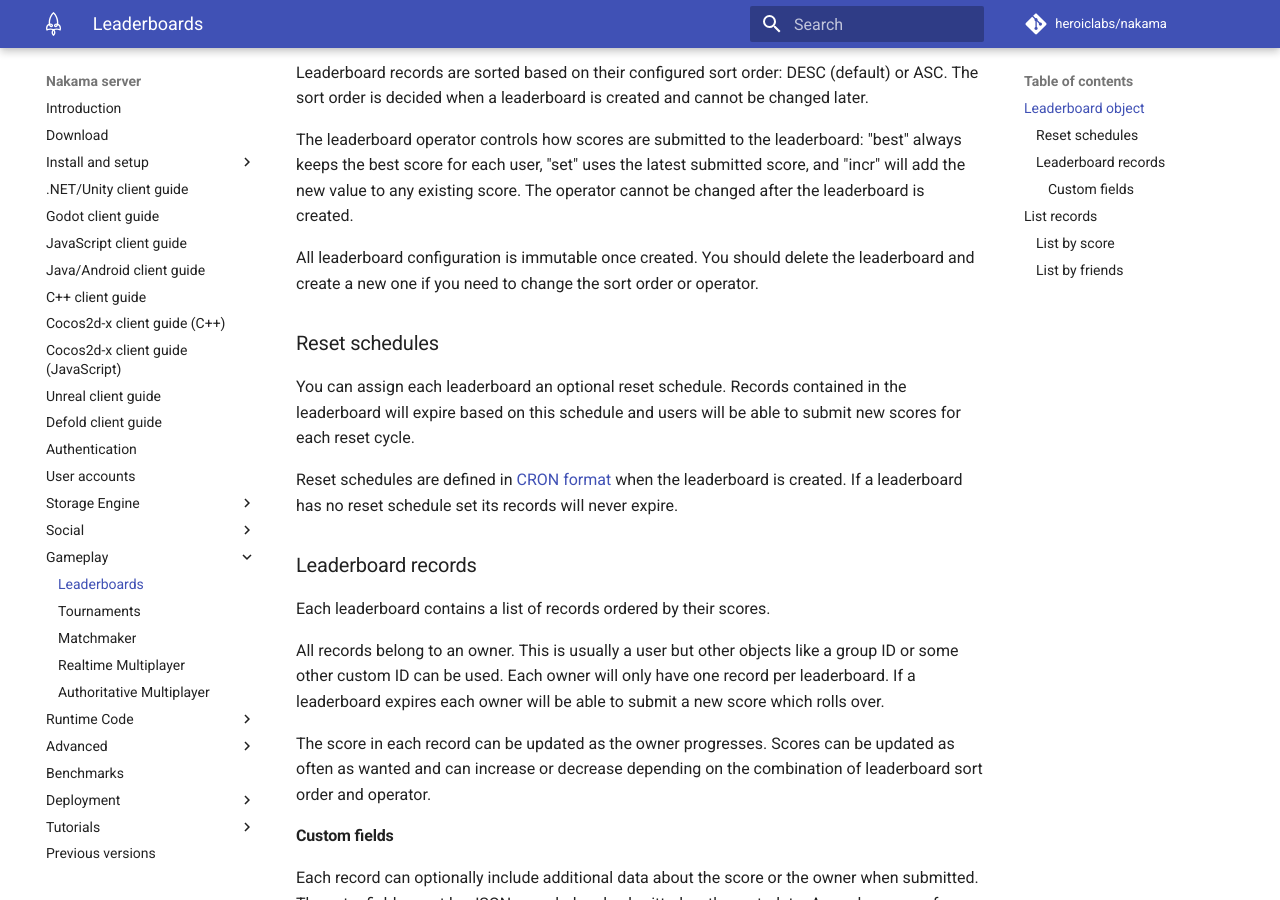
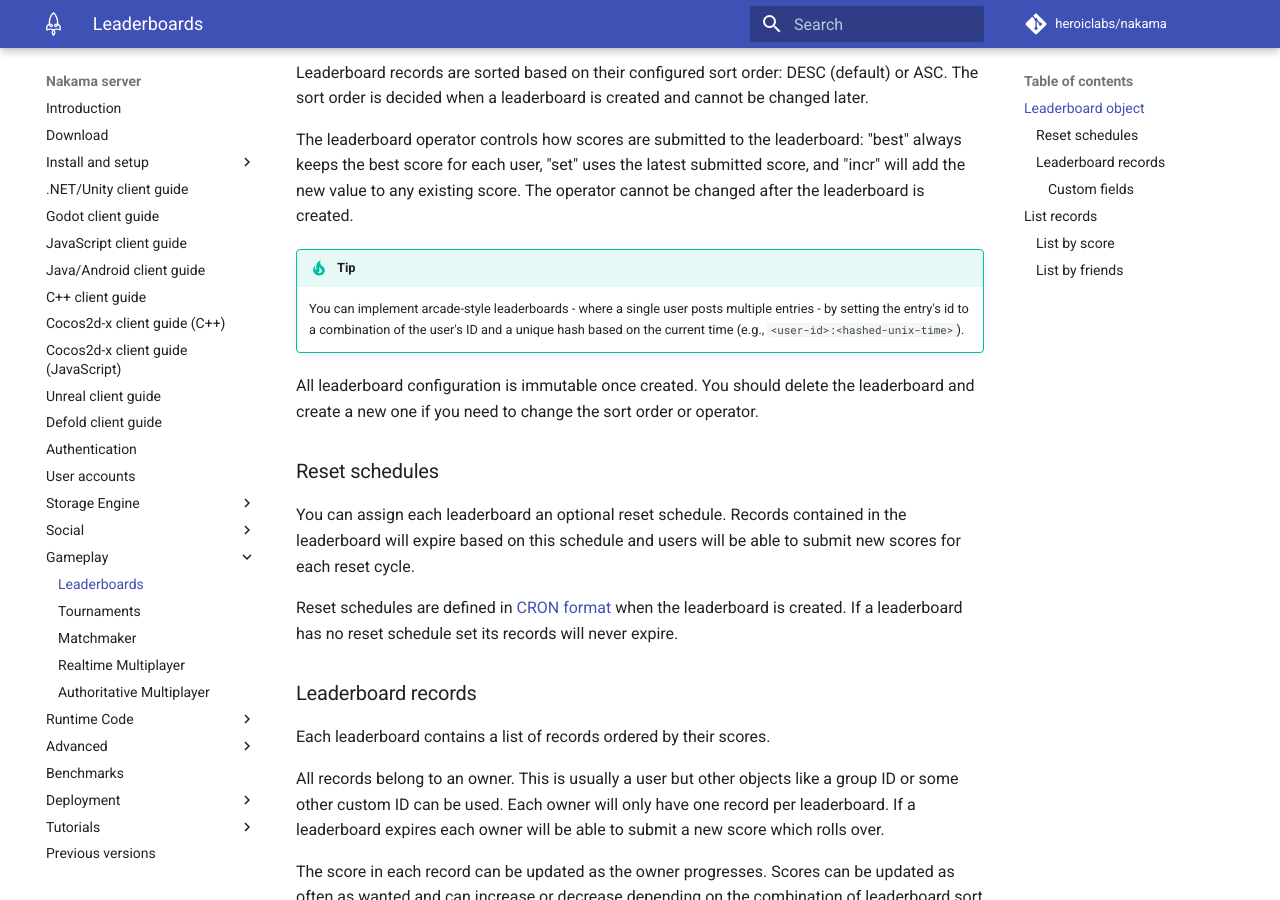
Before and after one commit to heroiclabs/nakama-docs, an MkDocs documentation site: the page built from docs/gameplay-leaderboards.md, in a window 1280 px wide and 900 px high, scrolled down 720 px. Built offline with MkDocs 1.6.1 and Material for MkDocs 9.7.7, drawn with Linux system fonts in a browser that asks for light colours; comment, search, counter and statistics services are not loaded.

Commit message:
document tip for arcade style leaderboards

```diff
--- a/docs/gameplay-leaderboards.md
+++ b/docs/gameplay-leaderboards.md
@@ -16,6 +16,9 @@ Each leaderboard is a collection of records where each record is a ranked score
 Leaderboard records are sorted based on their configured sort order: DESC (default) or ASC. The sort order is decided when a leaderboard is created and cannot be changed later.
 
 The leaderboard operator controls how scores are submitted to the leaderboard: "best" always keeps the best score for each user, "set" uses the latest submitted score, and "incr" will add the new value to any existing score. The operator cannot be changed after the leaderboard is created.
+
+!!! Tip
+    You can implement arcade-style leaderboards - where a single user posts multiple entries - by setting the entry's id to a combination of the user's ID and a unique hash based on the current time (e.g., `<user-id>:<hashed-unix-time>`).
 
 All leaderboard configuration is immutable once created. You should delete the leaderboard and create a new one if you need to change the sort order or operator.
 
```
